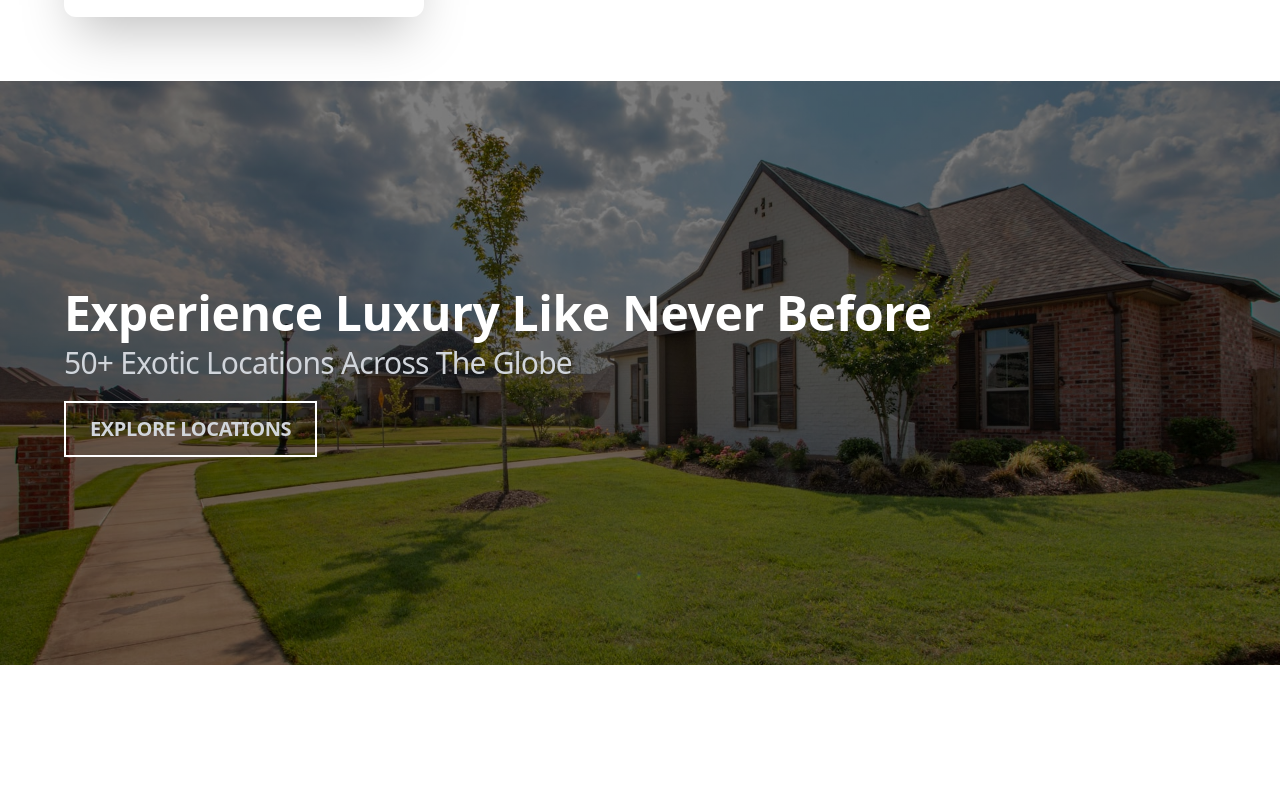
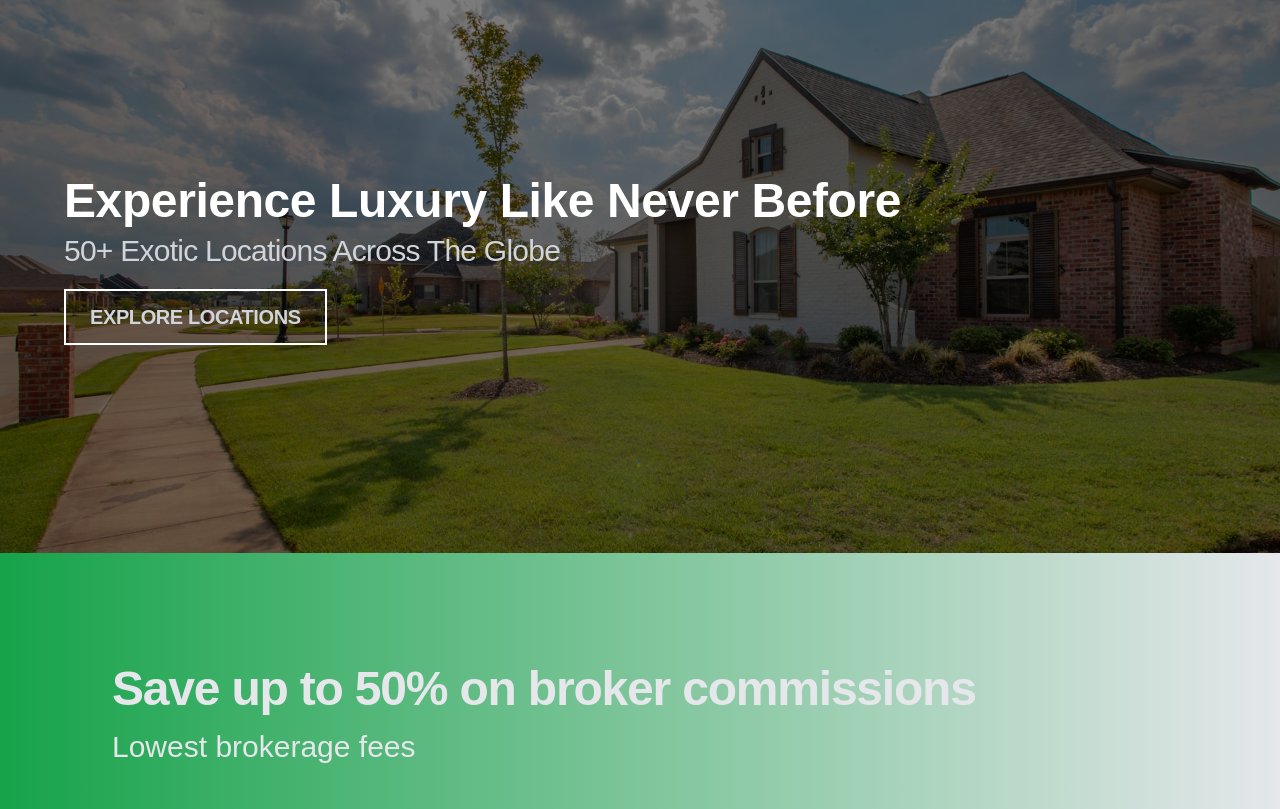
Before and after one commit to amangouste225/new-repo, a website: page public/index.html in a window 1280 px wide. Shown: the part 1753-2562 px from the top of the page. Before the commit the page ends 2418 px from the top, so only its background shows below. Drawn offline with Linux system fonts and the light colour scheme.

Commit message:
creating specific banner

```diff
--- a/public/index.html
+++ b/public/index.html
@@ -9,7 +9,7 @@
     <link rel="stylesheet" href="./style.css">
 </head>
 
-<body>
+<body class="font-sans">
 
 
     <!-- ADDING COMMENTS HERE-->
@@ -68,7 +68,7 @@
     </main>
     <!-- HERO BANNER END-->
 
-    <div class="mt-5">
+    <div class="mt-5" id="locations">
         <div class="text-center">
             <h1 class="text-4xl font-bold tracking-tight text-black text-center">Recent Properties</h1>
         </div>
@@ -206,10 +206,21 @@
             <div class="mx-auto px-5 md:px-16 tracking-tight capitalize">
                 <h2 class=" md:text-4xl lg:text-5xl text-3xl text-white font-bold">Experience luxury like never before</h2>
                 <p class="text-gray-300 text-xl md:text-3xl mt-2 tracking-tight font-medium">50+ Exotic locations across the globe</p>
-                <a href="#" class="inline-block border-white border-2  text-gray-300 md:text-md text-xs lg:text-xl font-semibold uppercase px-6 py-3 mt-5 bg-transparent hover:bg-green-400 hover:border-none hover:text-gray-600 transition ease-in-out duration-500">explore locations</a>
+                <a href="#locations" class="inline-block border-white border-2  text-gray-300 md:text-md text-xs lg:text-xl font-semibold uppercase px-6 py-3 mt-5 bg-transparent hover:bg-green-400 hover:border-transparent hover:text-black transition ease-in-out duration-150">explore locations</a>
             </div>
         </div>
         <!-- BANNER END-->
+
+
+        <!-- SPECIFIC BANNER START-->
+
+        <div class="bg-gradient-to-r from-green-600 to-gray-200 h-64 p-16 lg:p-28">
+            <h1 class="md:text-4xl lg:text-5xl text-2xl text-gray-200 font-bold tracking-tight mb-4">Save up to 50% on broker commissions</h1>
+            <p class="text-gray-200 text-3xl">Lowest brokerage fees</p>
+
+        </div>
+
+        <!-- SPECIFIC BANNER END -->
     </div>
 
 </body>
--- a/tailwind.config.js
+++ b/tailwind.config.js
@@ -2,6 +2,10 @@
 module.exports = {
   content: ["./public/**/*.{html,js}"],
   theme: {
+    fontFamily: {
+      'sans': ['Arial'],
+      'body': ['Arial', 'Heveltica'],
+    },
     extend: {},
   },
   plugins: [],
```
Also changed, not shown: public/style.css.
